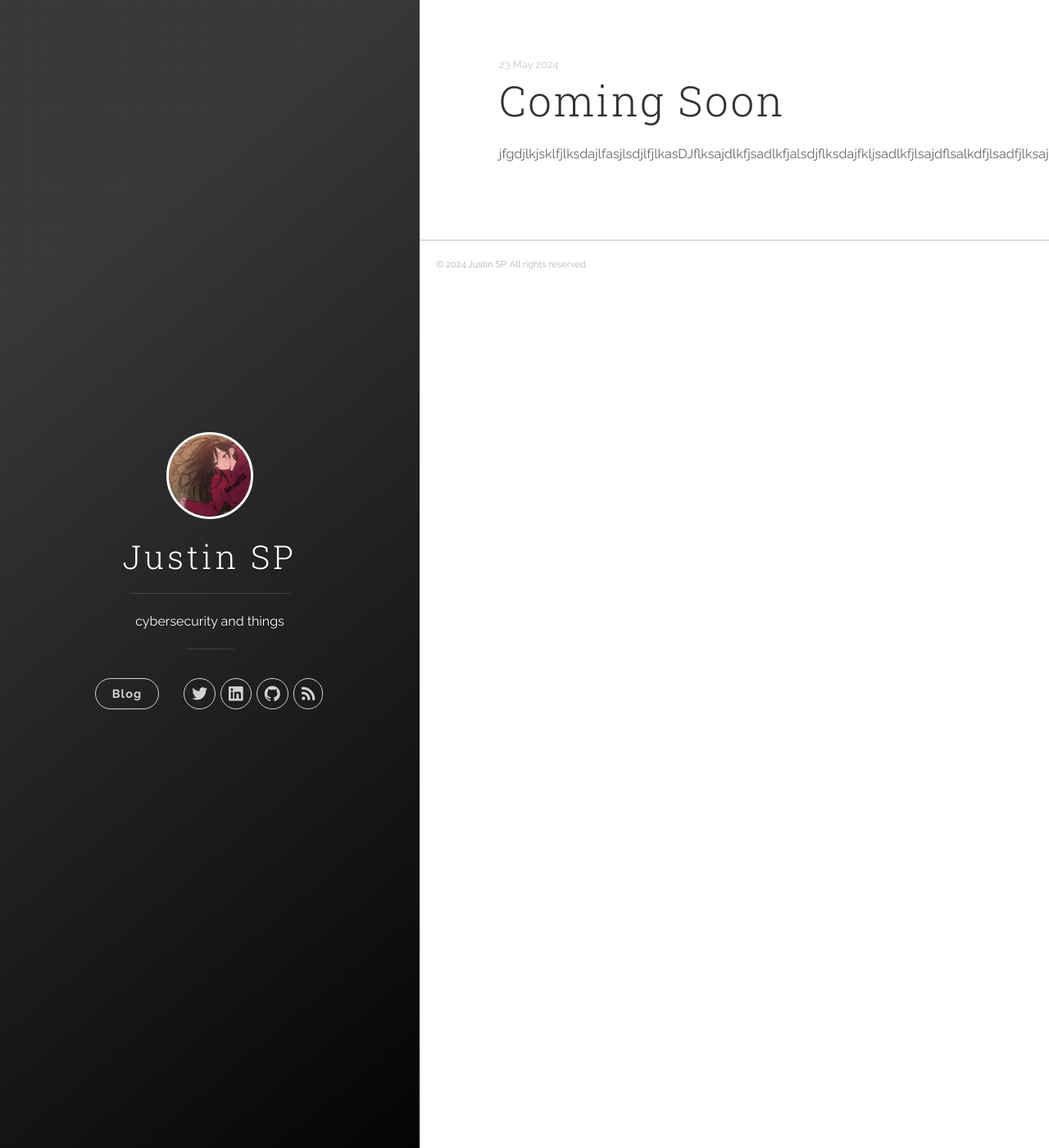
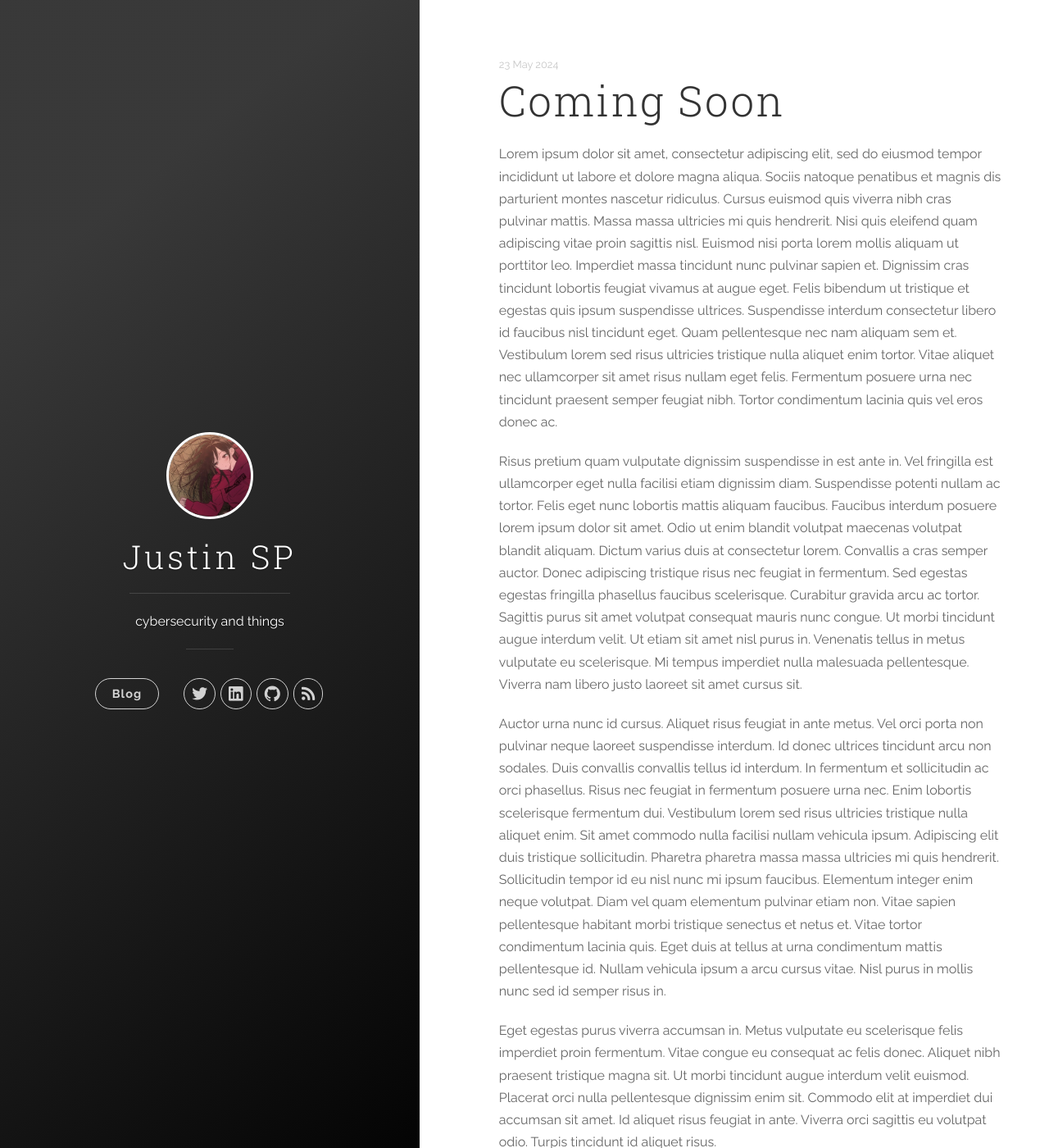
Before and after one commit to chxuru/chxuru.github.io, a Jekyll site: the page built from _posts/2024-05-23-coming-soon.markdown, in a window 1280 px wide and 1400 px high. Shown: the whole window at 82% size. Built offline with Jekyll 4.4.1, drawn with Linux system fonts in a browser that asks for light colours; some of the changed text lies outside the part shown.

Commit message:
Update 2024-05-23-coming-soon.markdown

```diff
--- a/_posts/2024-05-23-coming-soon.markdown
+++ b/_posts/2024-05-23-coming-soon.markdown
@@ -4,4 +4,12 @@ date:   2024-05-23 07:00:00
 categories: []
 tags: []
 ---
-jfgdjlkjsklfjlksdajlfasjlsdjlfjlkasDJflksajdlkfjsadlkfjalsdjflksdajfkljsadlkfjlsajdflsalkdfjlsadfjlksajflkasjdflksjadflkjsalkdfjlksajfklsadlkfjsalkdfjklsajfklsadjflksdjlfkd
+Lorem ipsum dolor sit amet, consectetur adipiscing elit, sed do eiusmod tempor incididunt ut labore et dolore magna aliqua. Sociis natoque penatibus et magnis dis parturient montes nascetur ridiculus. Cursus euismod quis viverra nibh cras pulvinar mattis. Massa massa ultricies mi quis hendrerit. Nisi quis eleifend quam adipiscing vitae proin sagittis nisl. Euismod nisi porta lorem mollis aliquam ut porttitor leo. Imperdiet massa tincidunt nunc pulvinar sapien et. Dignissim cras tincidunt lobortis feugiat vivamus at augue eget. Felis bibendum ut tristique et egestas quis ipsum suspendisse ultrices. Suspendisse interdum consectetur libero id faucibus nisl tincidunt eget. Quam pellentesque nec nam aliquam sem et. Vestibulum lorem sed risus ultricies tristique nulla aliquet enim tortor. Vitae aliquet nec ullamcorper sit amet risus nullam eget felis. Fermentum posuere urna nec tincidunt praesent semper feugiat nibh. Tortor condimentum lacinia quis vel eros donec ac.
+
+Risus pretium quam vulputate dignissim suspendisse in est ante in. Vel fringilla est ullamcorper eget nulla facilisi etiam dignissim diam. Suspendisse potenti nullam ac tortor. Felis eget nunc lobortis mattis aliquam faucibus. Faucibus interdum posuere lorem ipsum dolor sit amet. Odio ut enim blandit volutpat maecenas volutpat blandit aliquam. Dictum varius duis at consectetur lorem. Convallis a cras semper auctor. Donec adipiscing tristique risus nec feugiat in fermentum. Sed egestas egestas fringilla phasellus faucibus scelerisque. Curabitur gravida arcu ac tortor. Sagittis purus sit amet volutpat consequat mauris nunc congue. Ut morbi tincidunt augue interdum velit. Ut etiam sit amet nisl purus in. Venenatis tellus in metus vulputate eu scelerisque. Mi tempus imperdiet nulla malesuada pellentesque. Viverra nam libero justo laoreet sit amet cursus sit.
+
+Auctor urna nunc id cursus. Aliquet risus feugiat in ante metus. Vel orci porta non pulvinar neque laoreet suspendisse interdum. Id donec ultrices tincidunt arcu non sodales. Duis convallis convallis tellus id interdum. In fermentum et sollicitudin ac orci phasellus. Risus nec feugiat in fermentum posuere urna nec. Enim lobortis scelerisque fermentum dui. Vestibulum lorem sed risus ultricies tristique nulla aliquet enim. Sit amet commodo nulla facilisi nullam vehicula ipsum. Adipiscing elit duis tristique sollicitudin. Pharetra pharetra massa massa ultricies mi quis hendrerit. Sollicitudin tempor id eu nisl nunc mi ipsum faucibus. Elementum integer enim neque volutpat. Diam vel quam elementum pulvinar etiam non. Vitae sapien pellentesque habitant morbi tristique senectus et netus et. Vitae tortor condimentum lacinia quis. Eget duis at tellus at urna condimentum mattis pellentesque id. Nullam vehicula ipsum a arcu cursus vitae. Nisl purus in mollis nunc sed id semper risus in.
+
+Eget egestas purus viverra accumsan in. Metus vulputate eu scelerisque felis imperdiet proin fermentum. Vitae congue eu consequat ac felis donec. Aliquet nibh praesent tristique magna sit. Ut morbi tincidunt augue interdum velit euismod. Placerat orci nulla pellentesque dignissim enim sit. Commodo elit at imperdiet dui accumsan sit amet. Id aliquet risus feugiat in ante. Viverra orci sagittis eu volutpat odio. Turpis tincidunt id aliquet risus.
+
+Vel pretium lectus quam id leo. Rhoncus dolor purus non enim praesent elementum facilisis leo vel. Facilisis gravida neque convallis a cras semper. Amet porttitor eget dolor morbi non arcu risus quis. Id cursus metus aliquam eleifend mi. Vel facilisis volutpat est velit egestas dui id ornare arcu. Amet massa vitae tortor condimentum lacinia quis. Nulla pharetra diam sit amet nisl suscipit adipiscing bibendum. Scelerisque eu ultrices vitae auctor eu augue. Ornare arcu odio ut sem.
```
